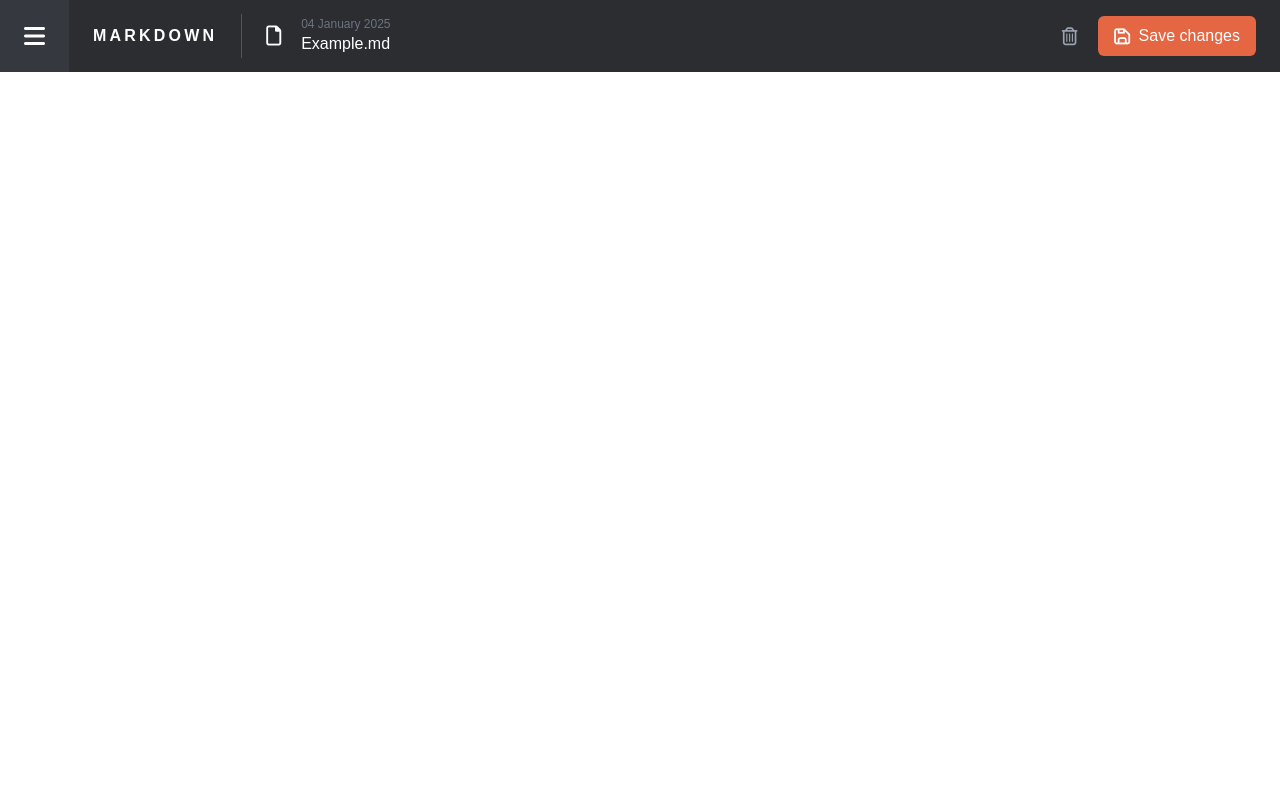
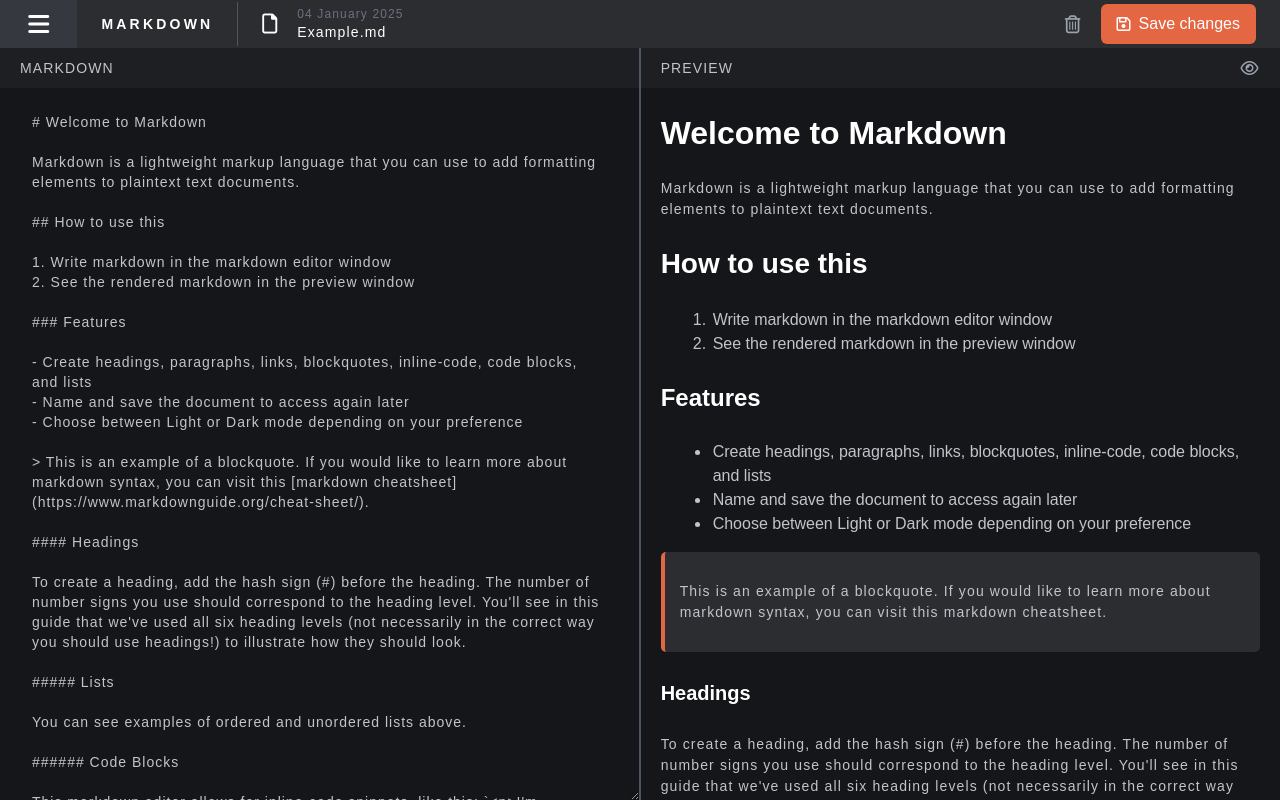
Before and after one commit to DuyNguyen16/Markdown-Editor, a React (Vite) app: page / in a window 1280 px wide. Built offline with nearby package versions, Linux system fonts and the light colour scheme.

Commit message:
fixes screen size

```diff
--- a/src/frontend/App.tsx
+++ b/src/frontend/App.tsx
@@ -2,6 +2,7 @@ import { useState } from "react";
 import Header from "./Components/Header";
 import { MainContext, mainContextType } from "./mainContext/MainContext";
 import SideBar from "./Components/SideBar";
+import EditPage from "./pages/EditPage";
 
 function App() {
     const [isOpenMenu, setIsOpenMenu] = useState(false);
@@ -20,16 +21,20 @@ function App() {
 
     return (
         <MainContext.Provider value={context}>
-            <div className="h-screen max-h-screen flex w-full text-white font-commissioner">
+            <div className="h-screen max-h-screen flex flex-col w-full text-white font-commissioner overflow-hidden">
                 <SideBar />
-                <div className={`flex-1 flex flex-col transition-all duration-300 ${isOpenMenu ? "ml-[250px]" : "ml-0"}`}>
+                <div
+                    className={`w-full h-full transition-all duration-300 ${
+                        isOpenMenu ? "md:ml-[250px] overflow-hidden" : "ml-0"
+                    }`}
+                >
                     <Header />
-
+                    <EditPage />
                 </div>
             </div>
         </MainContext.Provider>
     );
-}
+};
 
 
 export default App;
--- a/src/frontend/Components/Header.tsx
+++ b/src/frontend/Components/Header.tsx
@@ -1,6 +1,4 @@
-
 import { useContext, useEffect, useState } from "react";
-import save from "../assets/save.png";
 import { MainContext } from "../mainContext/MainContext";
 
 const Header = () => {
@@ -14,12 +12,12 @@ const Header = () => {
     }, []);
 
     return (
-        <div className="bg-DHeaderBG md:h-[4.5rem] flex items-center h-[3.5rem] text-white w-full">
+        <div className="bg-DHeaderBG flex items-center h-[6%] text-white w-full">
             <div
-                className="h-full flex items-center bg-DMenuBG px-4 md:px-6 cursor-pointer"
+                className="flex items-center bg-DMenuBG h-full w-16 md:w-24 justify-center cursor-pointer"
                 onClick={() => c?.setIsOpenMenu((prev) => !prev)}
             >
-                <i className="fa-solid fa-bars md:text-2xl"></i>
+                {c?.isOpenMenu ? <i className="fa-solid fa-xmark md:text-2xl "></i> : <i className="fa-solid fa-bars md:text-2xl"></i>}
             </div>
             <div className="px-6 hidden md:block">
                 <p className="text-white font-bold tracking-[0.2rem]">
@@ -27,7 +25,7 @@ const Header = () => {
                 </p>
             </div>
             <div className="md:w-[0.07rem] bg-gray-600 h-11"></div>
-            <div className="px-6 flex flex-row justify-between w-full items-center">
+            <div className="px-3 md:px-6 flex flex-row justify-between w-full items-center">
                 <div className="flex flex-row items-center gap-5 cursor-pointer">
                     <i className="fa-regular fa-file text-xl"></i>
                     <div>
@@ -42,7 +40,7 @@ const Header = () => {
                         <i className="fa-regular fa-trash-can text-gray-400 text-lg hover:text-[#E46643] duration-150 transition-colors"></i>
                     </button>
                     <button className="flex justify-center gap-2 items-center py-3 px-3 md:py-2 md:px-4 bg-BGButton hover:bg-BGButtonHover duration-150 transition-colors rounded-md">
-                        <img src={save} />
+                        <i className="fa-regular fa-floppy-disk"></i>
                         {!isMobile && "Save changes"}
                     </button>
                 </div>
--- a/src/frontend/Components/SideBar.tsx
+++ b/src/frontend/Components/SideBar.tsx
@@ -11,10 +11,13 @@ const SideBar = () => {
             }`}
         >
             <div className="w-full px-6">
-                <div className="py-3">
+                <div className="py-3 flex flex-row justify-between items-center">
                     <p className="text-gray-400 tracking-widest flex text-sm">
                         MY DOCUMENTS
                     </p>
+                    <button onClick={() => c?.setIsOpenMenu((prev) => !prev)}>
+                        <i className="fa-solid fa-xmark md:hidden cursor-pointer text-xl"></i>
+                    </button>
                 </div>
                 <div className="">
                     <button className="bg-BGButton hover:bg-BGButtonHover duration-150 transition-colors w-full py-2 rounded-md">
@@ -22,24 +25,30 @@ const SideBar = () => {
                     </button>
                 </div>
                 <div className="pt-5 flex flex-col gap-1">
-                    <div className="flex flex-row items-center gap-5 cursor-pointer hover:bg-DHeaderBG px-2 py-1 duration-150 transition" onClick={() => c?.setCurrentDoc(0)}>
+                    <div
+                        className="flex flex-row items-center gap-5 cursor-pointer hover:bg-DHeaderBG px-2 py-1 duration-150 transition"
+                        onClick={() => c?.setCurrentDoc(0)}
+                    >
                         <i className="fa-regular fa-file text-xl"></i>
                         <div>
                             <p className="m-0 text-gray-500 text-xs">
                                 04 January 2025
                             </p>
-                            <p className="m-0 text-white  duration-150 transition-colors">Example.md</p>
+                            <p className="m-0 text-white  duration-150 transition-colors">
+                                Example.md
+                            </p>
                         </div>
                     </div>
-                    <div className="flex flex-row items-center gap-5 cursor-pointer hover:bg-DHeaderBG px-2 py-1 duration-150 transition" onClick={() => c?.setCurrentDoc(1)}>
+                    <div
+                        className="flex flex-row items-center gap-5 cursor-pointer hover:bg-DHeaderBG px-2 py-1 duration-150 transition"
+                        onClick={() => c?.setCurrentDoc(1)}
+                    >
                         <i className="fa-regular fa-file text-xl"></i>
                         <div>
                             <p className="m-0 text-gray-500 text-xs">
                                 04 January 2025
                             </p>
-                            <p
-                                className="m-0 text-white duration-150 transition-colors"
-                            >
+                            <p className="m-0 text-white duration-150 transition-colors">
                                 Untitled.md
                             </p>
                         </div>
--- a/src/frontend/pages/EditPage.tsx
+++ b/src/frontend/pages/EditPage.tsx
@@ -1,12 +1,20 @@
 import { useContext, useEffect, useState } from "react";
 import { text, text2 } from "./text";
 import { MainContext } from "../mainContext/MainContext";
-import { Panel, PanelGroup } from "react-resizable-panels";
+import { Panel, PanelGroup, PanelResizeHandle } from "react-resizable-panels";
 import { marked } from "marked";
+import "./markdown.css";
 
 const EditPage = () => {
     const c = useContext(MainContext);
     const [markdown, setMarkdown] = useState(text);
+    const [isMobile, setIsMobile] = useState(window.innerWidth < 768);
+
+    useEffect(() => {
+        const handleResize = () => setIsMobile(window.innerWidth < 768);
+        window.addEventListener("resize", handleResize);
+        return () => window.removeEventListener("resize", handleResize);
+    }, []);
 
     useEffect(() => {
         if (c?.currentDoc === 0) {
@@ -17,41 +25,48 @@ const EditPage = () => {
     }, [c?.currentDoc]);
 
     return (
-        <div className="flex flex-col flex-grow h-full overflow-hidden">
-            <PanelGroup direction="vertical" className="flex-1 h-full">
+        <div className="flex flex-col h-[94%] overflow-hidden flex-grow">
+            <PanelGroup
+                direction={isMobile ? "vertical" : "horizontal"}
+                className="flex-1"
+            >
+                {/* Markdown Editor */}
                 {!c?.fullView && (
-                    <Panel defaultSize={50} className="flex-1">
-                        <div className="h-full flex flex-col">
-                            <div className="flex flex-row bg-DContainerBG justify-between items-center px-5 py-2">
-                                <p className="text-gray-400 tracking-[0.1rem] m-0 text-md">MARKDOWN</p>
+                    <Panel defaultSize={50} minSize={30} className="flex flex-col">
+                        <div className="flex items-center px-5 h-[40px] text-gray-400 tracking-[0.1rem] bg-DContainerBG">
+                            <p>MARKDOWN</p>
                         </div>
                         <textarea
-                                className="flex-1 bg-DBG border-none overflow-y-auto p-1 px-8 text-sm focus:outline-none text-colour-gray tracking-[1px]"
+                            className="w-full flex-1 bg-DBG border-none p-1 px-8 text-sm focus:outline-none text-colour-gray tracking-[1px]"
                             value={markdown}
                             onChange={(e) => setMarkdown(e.target.value)}
                         ></textarea>
-                        </div>
                     </Panel>
                 )}
-                <Panel defaultSize={50} className="flex-1">
-                    <div className="h-full flex flex-col">
-                        <div className="flex flex-row bg-DContainerBG justify-between items-center px-5 py-2">
-                            <p className="text-gray-400 tracking-[0.1rem] m-0 text-md">PREVIEW</p>
+				<PanelResizeHandle className="h-[0.3rem] md:h-full md:w-[0.08rem] bg-gray-600" />
+                {/* Preview */}
+                <Panel defaultSize={50} minSize={50} className="flex flex-col">
+                    <div className="flex justify-between items-center px-5 h-[40px] text-gray-400 tracking-[0.1rem] bg-DContainerBG">
+                        <p>PREVIEW</p>
                         <i
-                                className={`${c?.fullView ? "fa-regular fa-eye-slash" : "fa-regular fa-eye"}
-                                cursor-pointer hover:text-myOrange duration-150 transition-colors pr-2 md:pr-0`}
+                            className={`${
+                                c?.fullView
+                                    ? "fa-regular fa-eye-slash"
+                                    : "fa-regular fa-eye"
+                            } cursor-pointer hover:text-myOrange duration-150 transition-colors pr-2 md:pr-0`}
                             onClick={() => c?.setFullView((prev) => !prev)}
                         ></i>
                     </div>
-                        <div className="flex-1 bg-DBG overflow-y-auto p-1 px-8"
-                            dangerouslySetInnerHTML={{ __html: marked(markdown) }}
+                    <div
+                        className="flex-1 bg-DBG overflow-y-auto px-5"
+                        dangerouslySetInnerHTML={{
+                            __html: marked(markdown),
+                        }}
                     ></div>
-                    </div>
                 </Panel>
             </PanelGroup>
         </div>
     );
 };
 
-
 export default EditPage;
```
Lines whose indentation alone changed are shown as unchanged.
